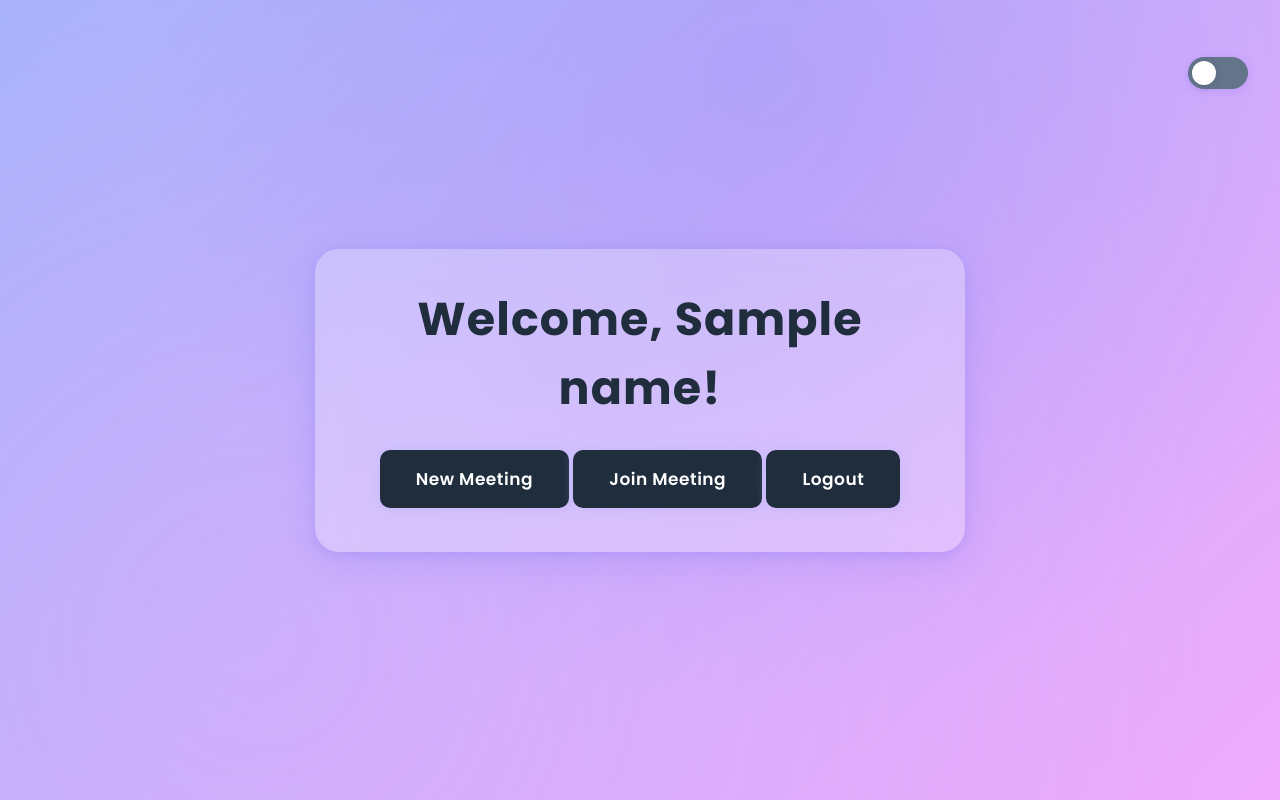
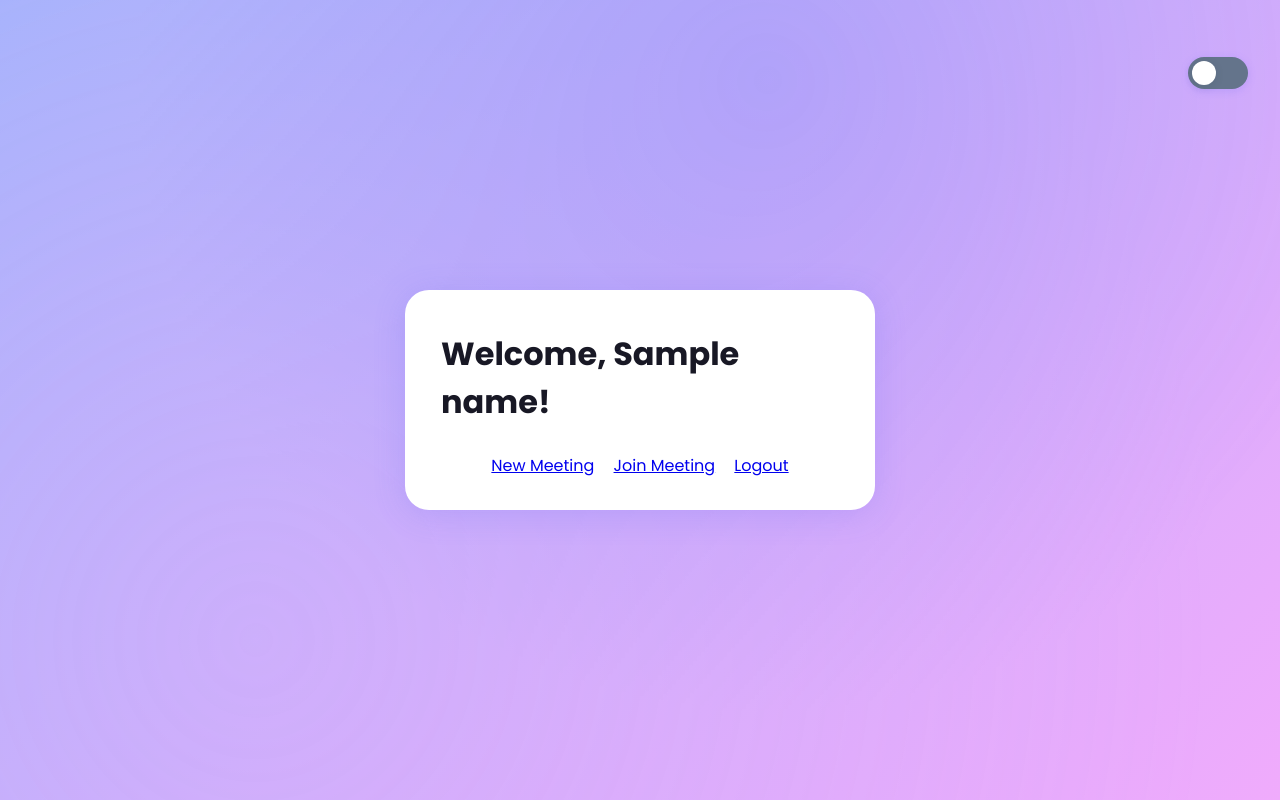
Before and after one commit to suchithsaraaaa/videochatapp, a Django app: template videoconference_app/templates/dashboard.html in a window 1280 px wide. Run offline with Django 3.2, Linux system fonts and the light colour scheme; the template is opened without the code that fills it: most values are stand-ins (such as "Sample title", 1, 10 or a date in 2020).

Commit message:
Update dashboard.html

```diff
--- a/videoconference_app/templates/dashboard.html
+++ b/videoconference_app/templates/dashboard.html
@@ -1,24 +1,27 @@
 {% load static %}
-
 <!DOCTYPE html>
 <html lang="en">
 <head>
   <meta charset="UTF-8">
   <meta name="viewport" content="width=device-width, initial-scale=1.0">
   <meta http-equiv="X-UA-Compatible" content="ie=edge">
-  <title>Video Conference</title>
+  <title>Video Conference Dashboard</title>
   <link rel="stylesheet" href="{% static 'css/style.css' %}">
+</head>
 <body>
-    <div class="dashboard">
+  <div class="container">
+    <div class="card dashboard-card">
       <h1>Welcome, {{name}}!</h1>
-        <!-- create a "New Meeting" button -->
-        <a href="{% url 'meeting' %}" class="button">New Meeting</a>
+      <div class="dashboard-actions">
+        <a href="{% url 'meeting' %}" class="button primary">New Meeting</a>
         <a href="{% url 'join_room' %}" class="button">Join Meeting</a>
-        <a href="{% url 'logout' %}" class="button">Logout</a>
+        <a href="{% url 'logout' %}" class="button danger">Logout</a>
+      </div>
     </div>
     <div class="toggle-switch">
       <input type="checkbox" id="mode-toggle">
       <label for="mode-toggle"></label>
+    </div>
   </div>
   <script>
     const toggle = document.getElementById('mode-toggle');
@@ -26,7 +29,5 @@
       document.body.classList.toggle('dark-mode');
     });
   </script>
-
 </body>
-</head>
 </html>
```
Lines whose indentation alone changed are shown as unchanged.
